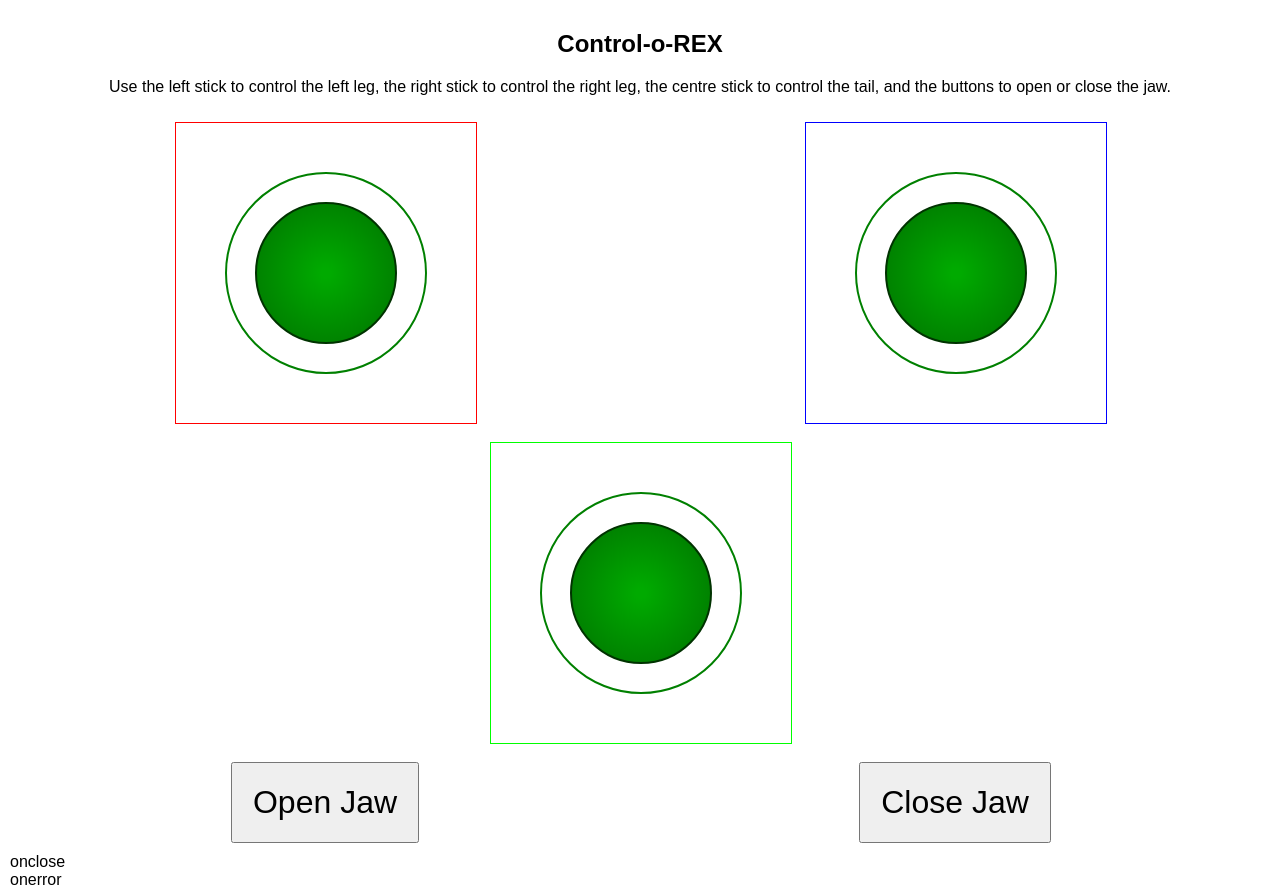
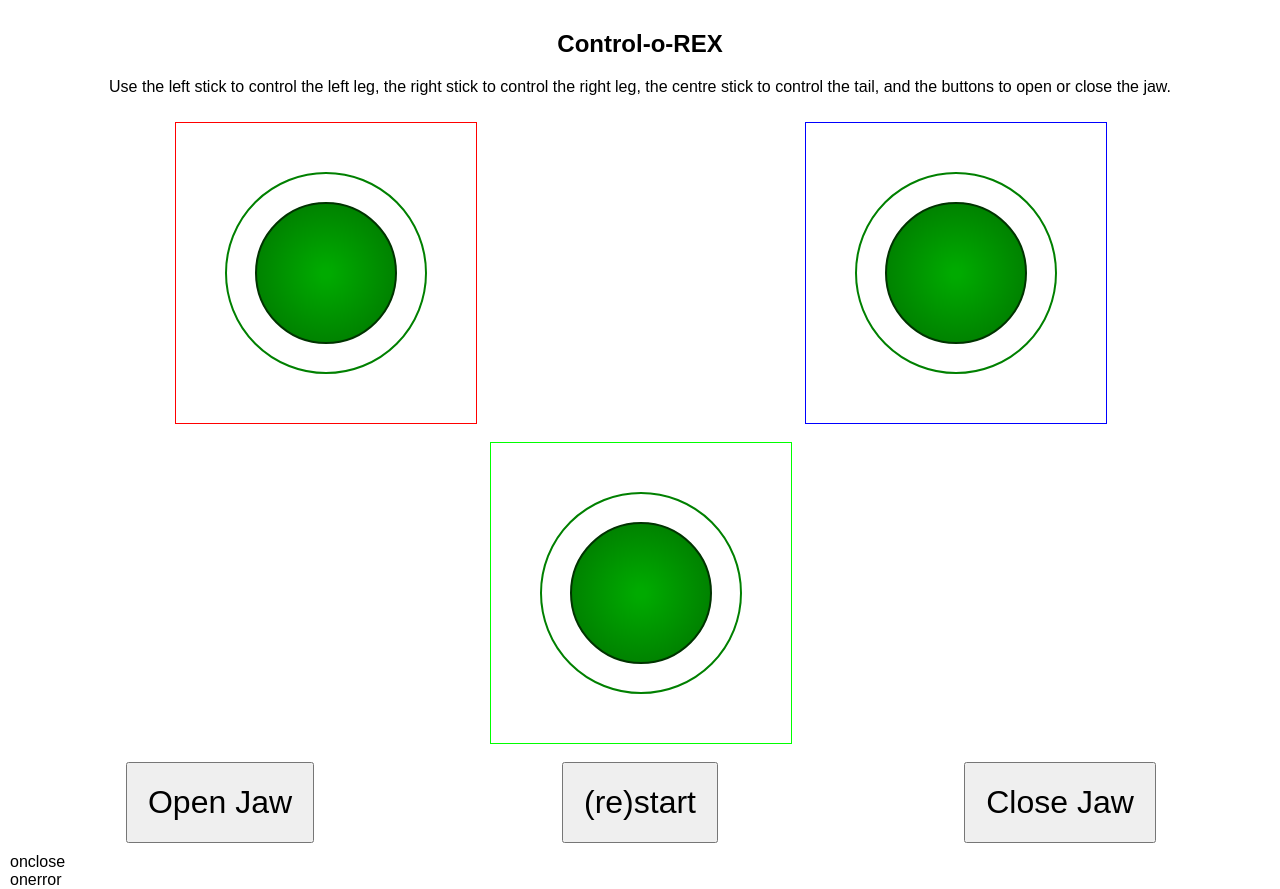
Before and after one commit to alan-turing-institute/TRexController, a website: page src/public/index.html in a window 1280 px wide. Drawn offline with Linux system fonts and the light colour scheme.

Commit message:
add start button

```diff
--- a/src/public/index.html
+++ b/src/public/index.html
@@ -131,6 +131,9 @@
     function sendClose() {
         ws.send("close");
     }
+    function sendStart() {
+        ws.send("start");
+    }
 
     function output(str) {
         const log = document.getElementById("log");
@@ -165,6 +168,9 @@
       <button id="openButton" class="button" onclick="sendOpen();">Open Jaw</button>
     </div>
     <div class="column">
+      <button id="startButton" class="button" onclick="sendStart();">(re)start</button>
+    </div>
+    <div class="column">
       <button id="closeButton" class="button" onclick="sendClose();">Close Jaw</button>
     </div>
   </div>
```
